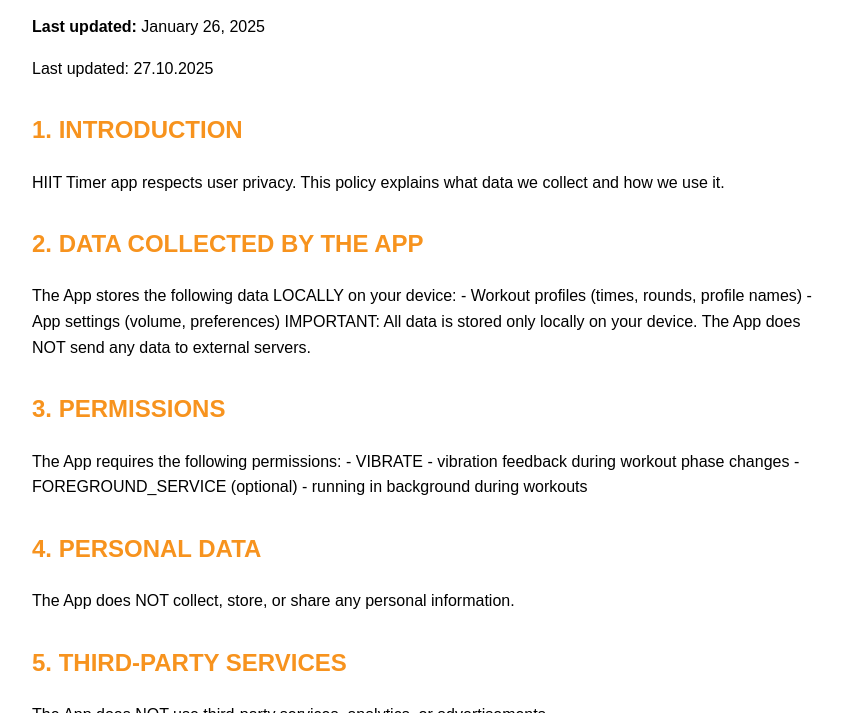
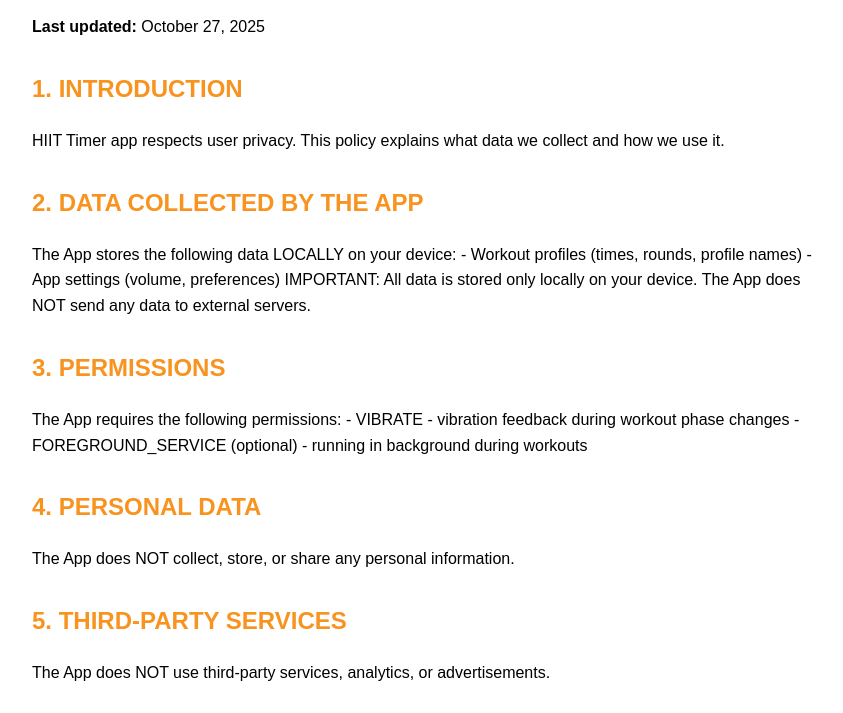
Before and after one commit to drajwer86/hiit-timer-privacy, a plain HTML site: page index.html in a window 1280 px wide. Shown: the part 150-863 px from the top of the page, without its empty margins (208-1051 px from the left). Drawn offline with Linux system fonts and the light colour scheme.

Commit message:
Update index.html

```diff
--- a/index.html
+++ b/index.html
@@ -18,10 +18,8 @@
 </head>
 <body>
     <h1>Privacy Policy - HIIT Timer</h1>
-    <p><strong>Last updated:</strong> January 26, 2025</p>
+    <p><strong>Last updated:</strong> October 27, 2025</p>
 
-
-Last updated: 27.10.2025
 
 <h2>1. INTRODUCTION</h2>
 HIIT Timer app respects user privacy. This policy explains what data we collect and how we use it.
```
